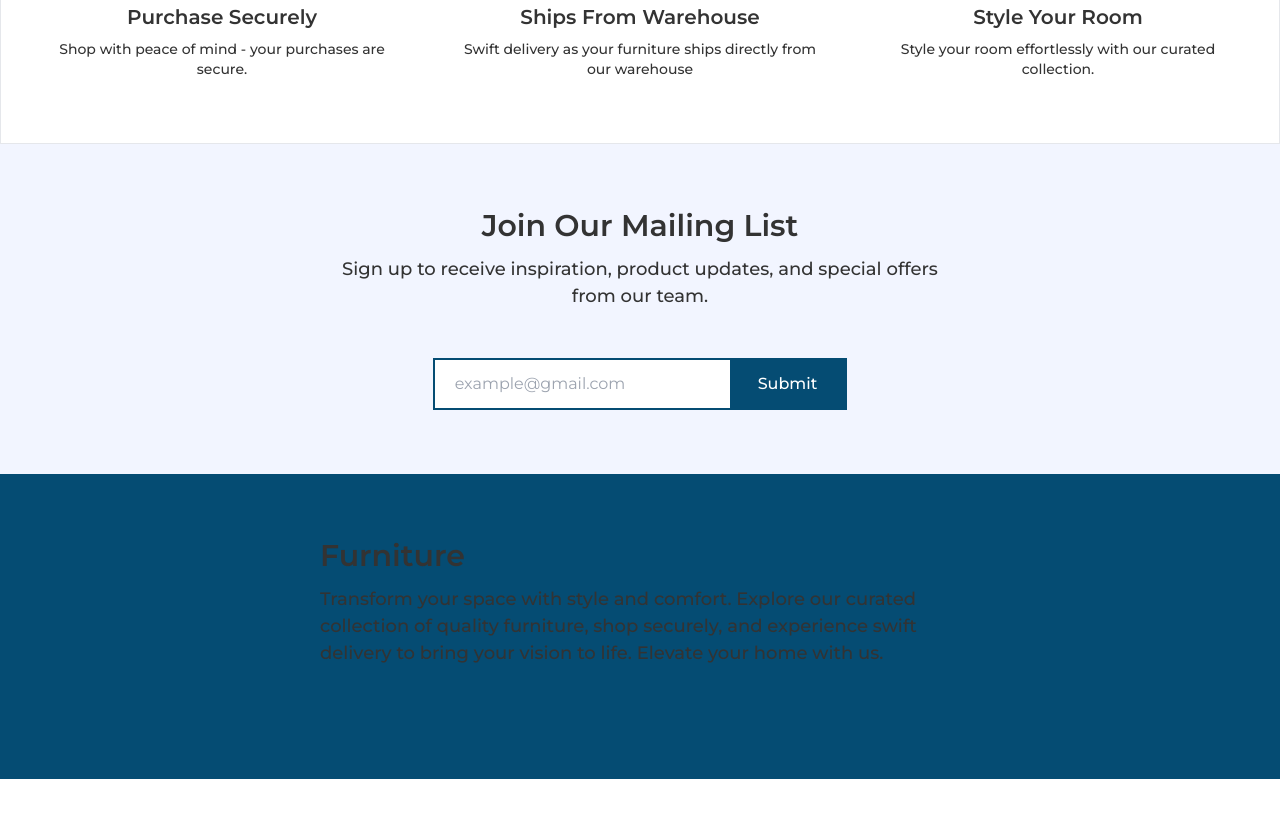
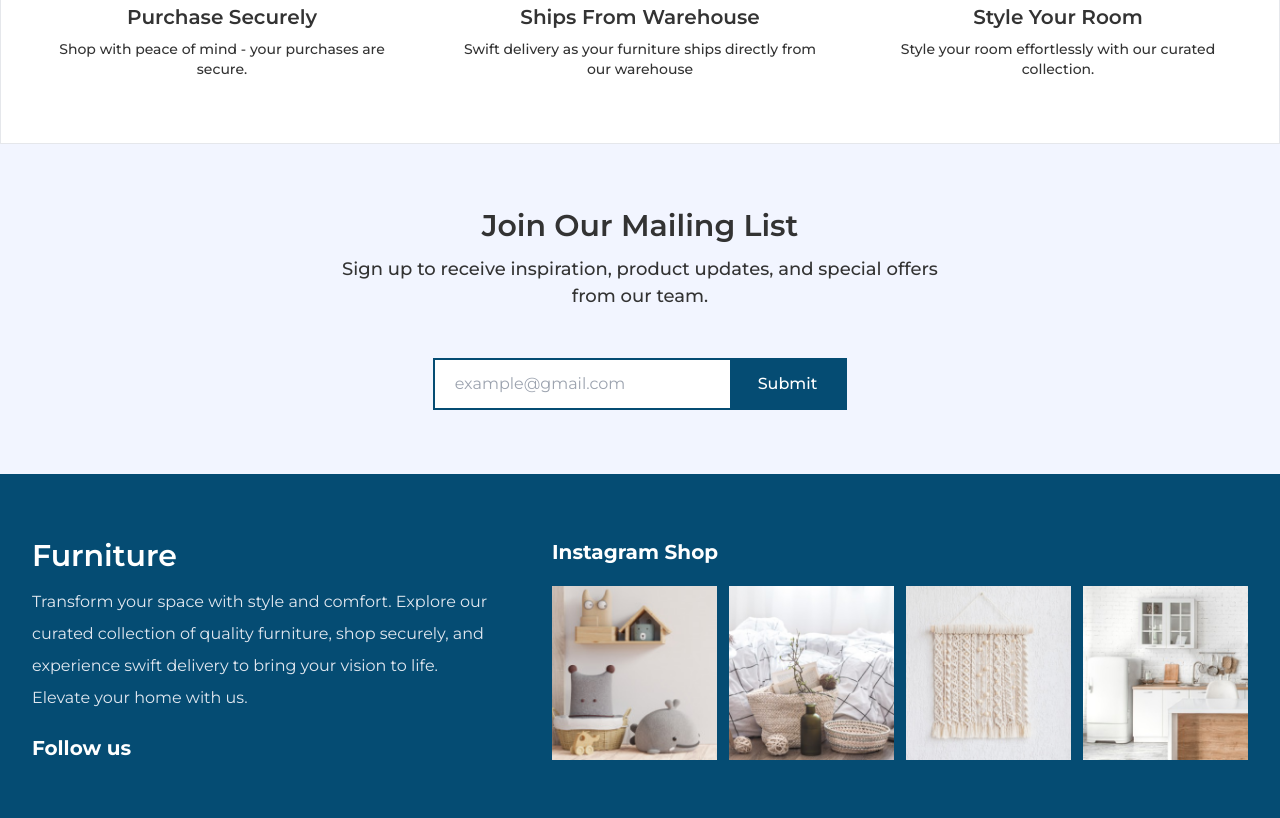
Before and after one commit to CodeWizard-AB/Furniture-Website, a website: page app/index.html in a window 1280 px wide. Shown: the part 4006-4824 px from the top of the page. Before the commit the page ends 4785 px from the top, so only its background shows below. Drawn offline with nearby package versions, Linux system fonts and the light colour scheme.

Commit message:
new images added

```diff
--- a/app/index.html
+++ b/app/index.html
@@ -298,14 +298,26 @@
 		<!-- * FOOTER COMPONENTS -->
 
 		<footer class="py-16 bg-primary">
-			<div class="container">
+			<div class="container grid grid-cols-1 md:grid-cols-[0.4fr_0.6fr] text-white md:gap-14">
 				<div class="section-heading">
 					<h3 class="content-heading">Furniture</h3>
-					<p class="content-summary">
+					<p
+						class="content-summary leading-loose mb-5 text-slate-200 font-normal text-base"
+					>
 						Transform your space with style and comfort. Explore our curated
 						collection of quality furniture, shop securely, and experience swift
 						delivery to bring your vision to life. Elevate your home with us.
 					</p>
+					<h3 class="font-bold text-xl">Follow us</h3>
+				</div>
+				<div>
+					<h3 class="font-bold text-xl mb-5">Instagram Shop</h3>
+					<div class="grid grid-cols-4 gap-3">
+						<img src="Images/footer-1.png" alt="" />
+						<img src="Images/footer-2.png" alt="" />
+						<img src="Images/footer-3.png" alt="" />
+						<img src="Images/footer-4.png" alt="" />
+					</div>
 				</div>
 			</div>
 		</footer>
```
Also changed, not shown: app/Images/footer-1.png (added), app/Images/footer-2.png (added), app/Images/footer-3.png (added), app/Images/footer-4.png (added), app/style.css.
